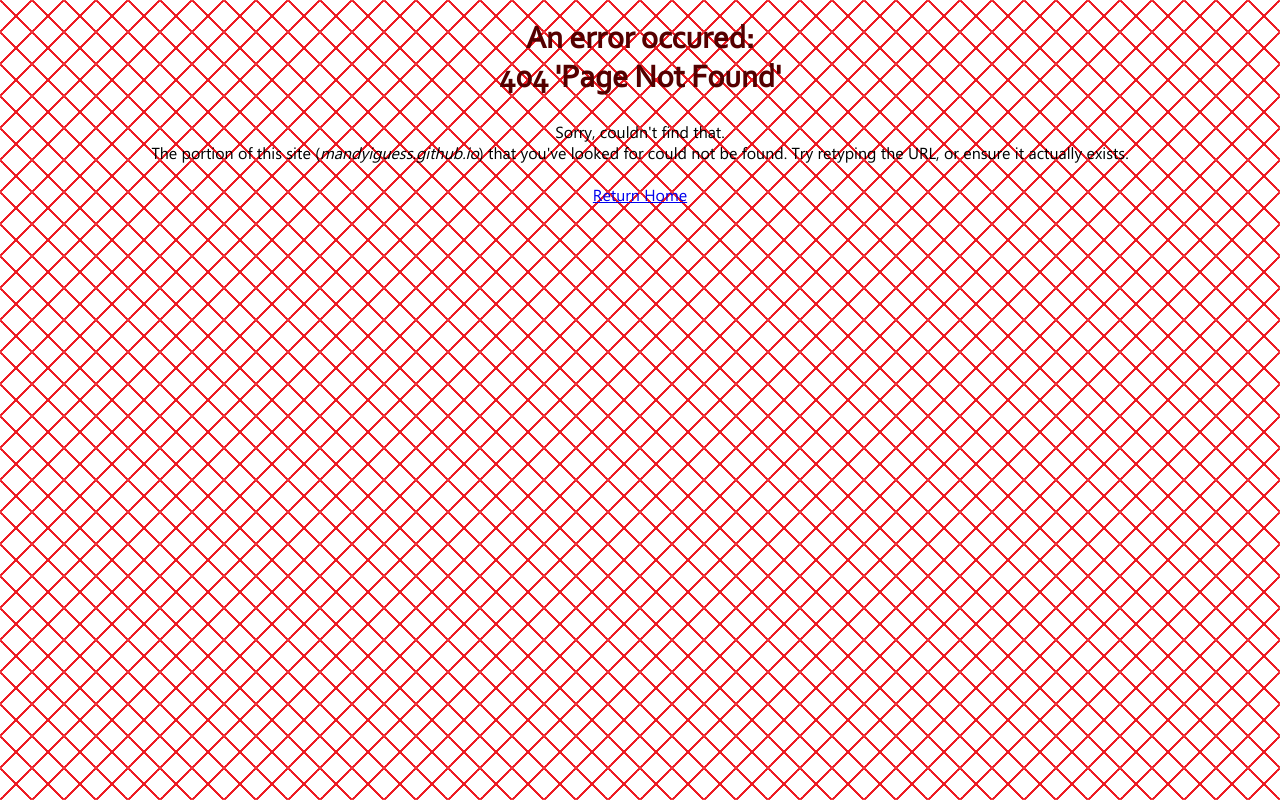
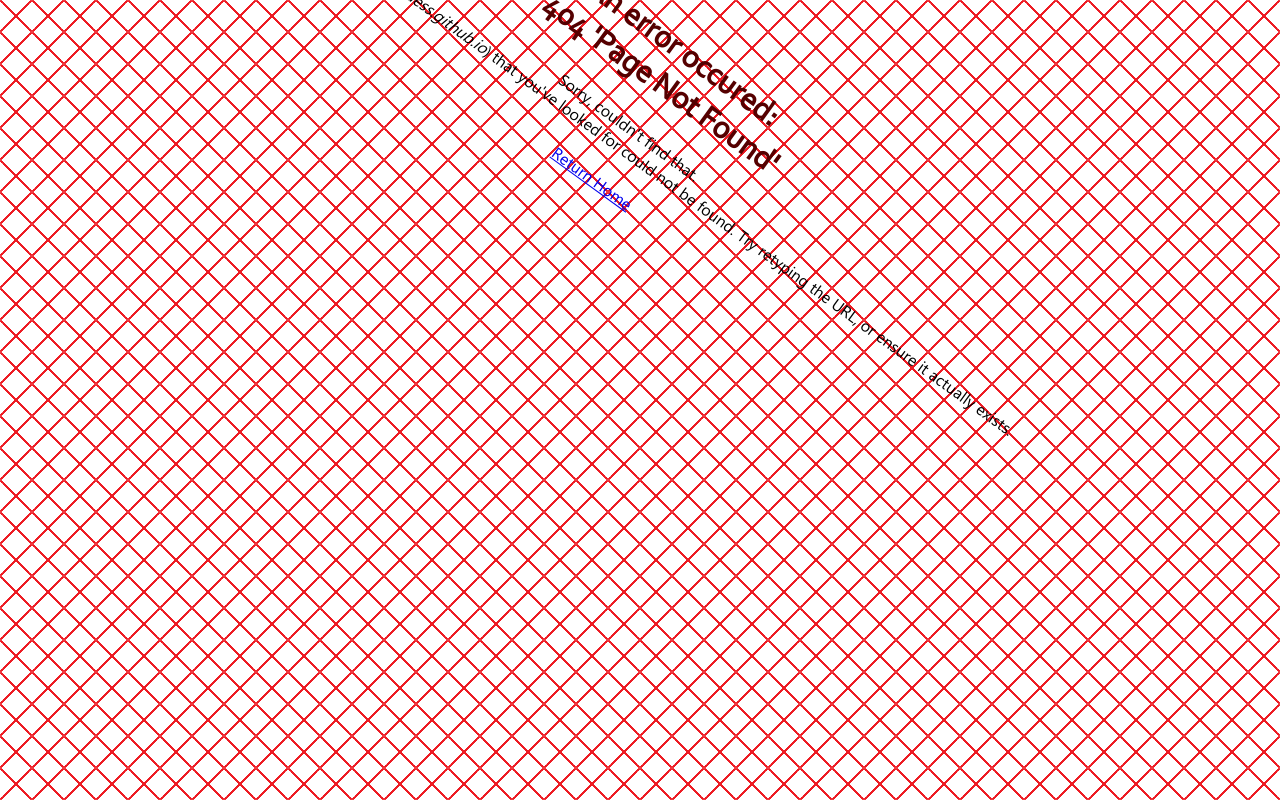
Before and after one commit to MandyIGuess/MandyIGuess.github.io, a plain HTML site: page 404.html in a window 1280 px wide. Drawn offline with Linux system fonts and the light colour scheme.

Commit message:
Update 404notfound.css

```diff
--- a/css/404notfound.css
+++ b/css/404notfound.css
@@ -1,6 +1,6 @@
 body {
   background-image: url('../img/the x.png');
-  position: 45;
+  transform: rotate(36deg);
 }
 
 @font-face {
```
